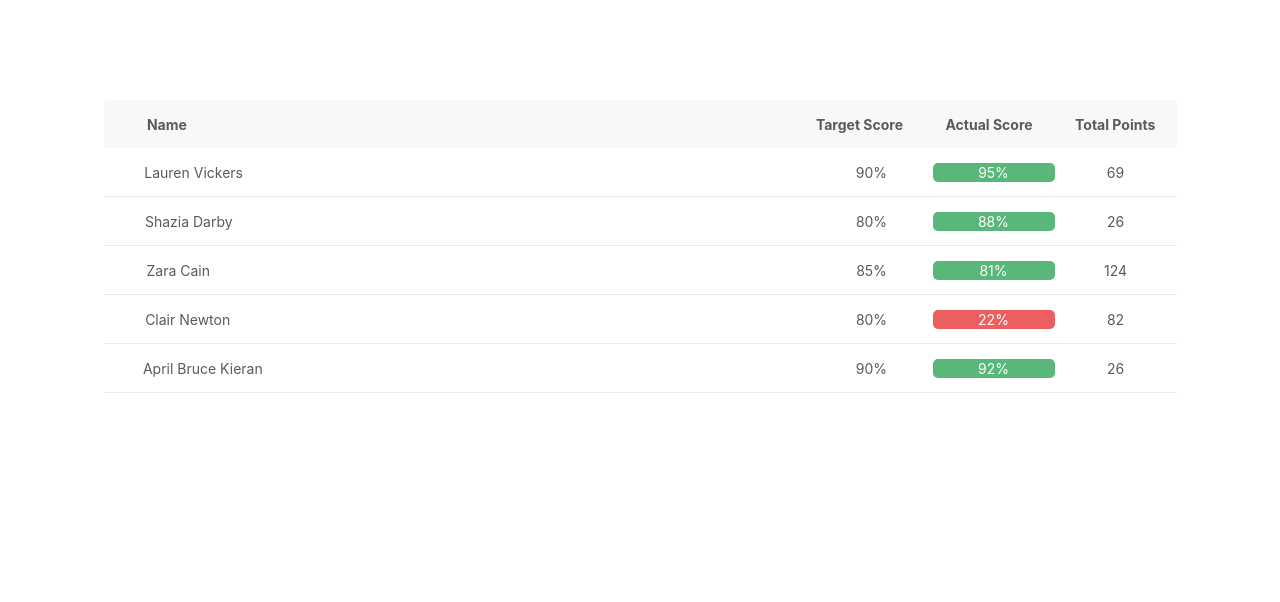
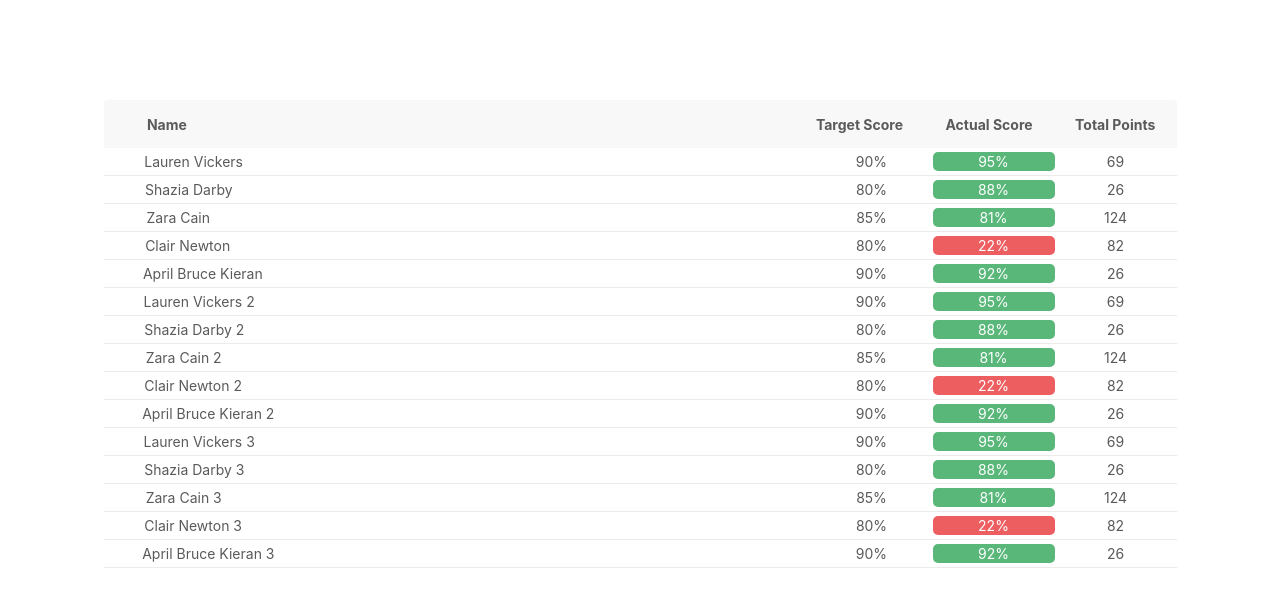
Before and after one commit to kmiraflores/react-table-component, a React (Create React App) app: page / in a window 1280 px wide. Shown: the top 602 px of the page. Built offline with nearby package versions, Linux system fonts and the light colour scheme.

Commit message:
refactor: increase sample data

```diff
--- a/src/sampleData/testTableData.js
+++ b/src/sampleData/testTableData.js
@@ -28,6 +28,69 @@ const tableData = [
         "target":90,
         "actual":92,
         "points":26
+    },
+
+    {
+        "name":"Lauren Vickers 2",
+        "target":90,
+        "actual":95,
+        "points":69
+    },
+    {
+        "name":"Shazia Darby 2",
+        "target":80,
+        "actual":88,
+        "points":26
+    },
+    {
+        "name":"Zara Cain 2",
+        "target":85,
+        "actual":81,
+        "points":124
+    },
+    {
+        "name":"Clair Newton 2",
+        "target":80,
+        "actual":22,
+        "points":82
+    },
+    {
+        "name":"April Bruce Kieran 2",
+        "target":90,
+        "actual":92,
+        "points":26
+    },
+
+
+    {
+        "name":"Lauren Vickers 3",
+        "target":90,
+        "actual":95,
+        "points":69
+    },
+    {
+        "name":"Shazia Darby 3",
+        "target":80,
+        "actual":88,
+        "points":26
+    },
+    {
+        "name":"Zara Cain 3",
+        "target":85,
+        "actual":81,
+        "points":124
+    },
+    {
+        "name":"Clair Newton 3",
+        "target":80,
+        "actual":22,
+        "points":82
+    },
+    {
+        "name":"April Bruce Kieran 3",
+        "target":90,
+        "actual":92,
+        "points":26
     }
 ]
 
```
